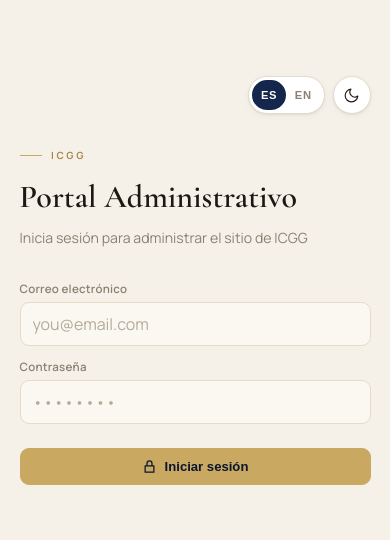
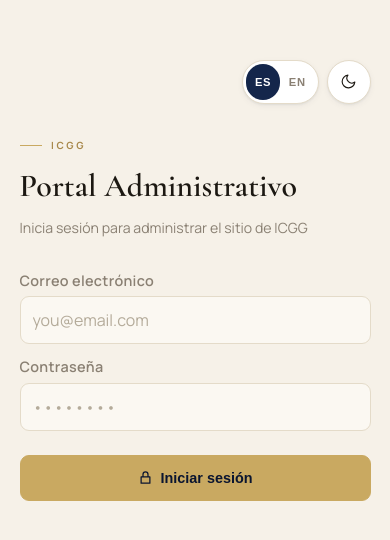
Before and after one commit to AngelGerena/icgg-portal, a React (Vite) app: page /login in a window 390 px wide. Shown: the part 146-686 px from the top of the page. Built offline with nearby package versions, Linux system fonts and the light colour scheme; no server answers.

Commit message:
Add files via upload

```diff
--- a/src/index.css
+++ b/src/index.css
@@ -436,3 +436,40 @@ tr.rowlink:hover { background:var(--accent-soft); }
   border-color: rgba(220, 38, 38, 0.4) !important;
   color: #dc2626 !important;
 }
+
+/* ============================================================
+   MOBILE POLISH — comfortable tap targets for iPhone editing.
+   Desktop sizes are untouched; these only fire on phone widths.
+   iOS/Apple guideline: interactive targets >= 44px.
+   ============================================================ */
+@media (max-width: 720px) {
+  /* Primary + small buttons: taller, easier to thumb */
+  .btn { padding: .85rem 1.25rem; font-size: .9rem; min-height: 46px; }
+  .btn.sm { padding: .7rem 1.05rem; font-size: .82rem; min-height: 42px; }
+
+  /* Round icon buttons (top bar, close, etc.) */
+  .icon-btn { width: 44px; height: 44px; }
+  .modal-head .x { width: 42px; height: 42px; }
+
+  /* Form inputs: bigger hit area + 16px font stops iOS auto-zoom on focus */
+  input, textarea, select {
+    min-height: 48px;
+    font-size: 16px !important;
+  }
+  textarea { min-height: 96px; }
+
+  /* Labels a touch larger for readability */
+  label { font-size: .9rem; }
+
+  /* Modal footer buttons already go full-width; make them tall too */
+  .modal-foot .btn { min-height: 50px; font-size: .95rem; }
+
+  /* File-upload label (cover art) reads as a real button on mobile */
+  label.btn { min-height: 46px; }
+
+  /* Chips/tags slightly larger so status is legible on small screens */
+  .chip { font-size: .72rem; padding: .3rem .7rem; }
+
+  /* Give tappable table rows / list items more vertical breathing room */
+  table td, table th { padding-top: .9rem; padding-bottom: .9rem; }
+}
```
